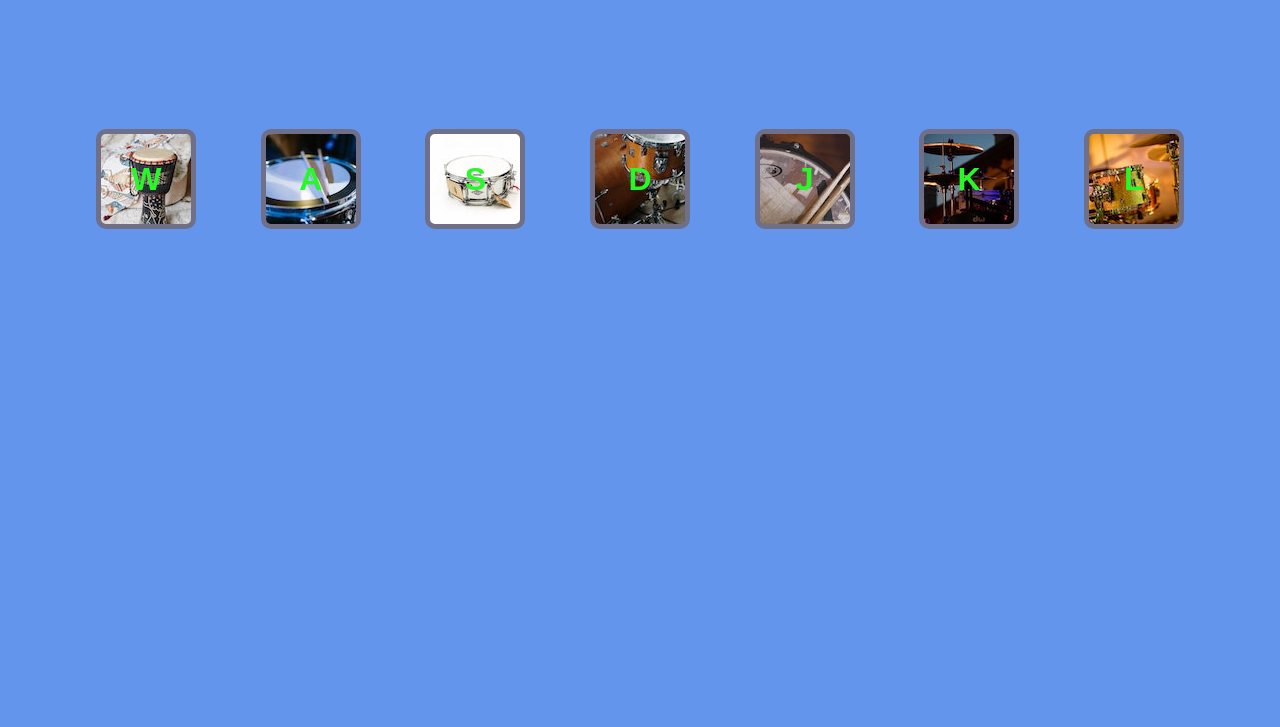
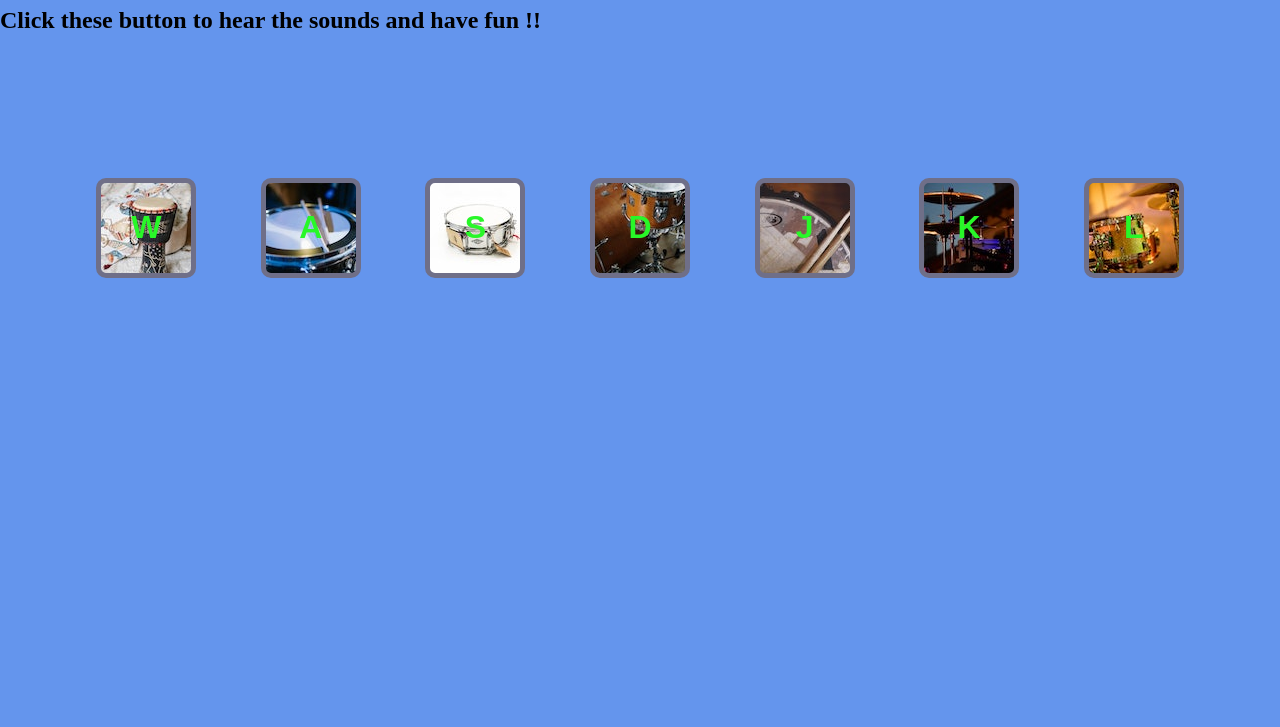
Before and after one commit to Niranjanaa134/drum, a plain HTML site: page index.html in a window 1280 px wide. Shown: the part 73-800 px from the top of the page. Drawn offline with Linux system fonts and the light colour scheme.

Commit message:
Update index.html

```diff
--- a/index.html
+++ b/index.html
@@ -10,6 +10,7 @@
 </head>
 <body>
     <h1>DRUMS</h1>
+    <h2>Click these button to hear the sounds and have fun !! </h2>
     <div class="container">
         <button class="w drum">W</button>
         <button class="a drum">A</button>
```
